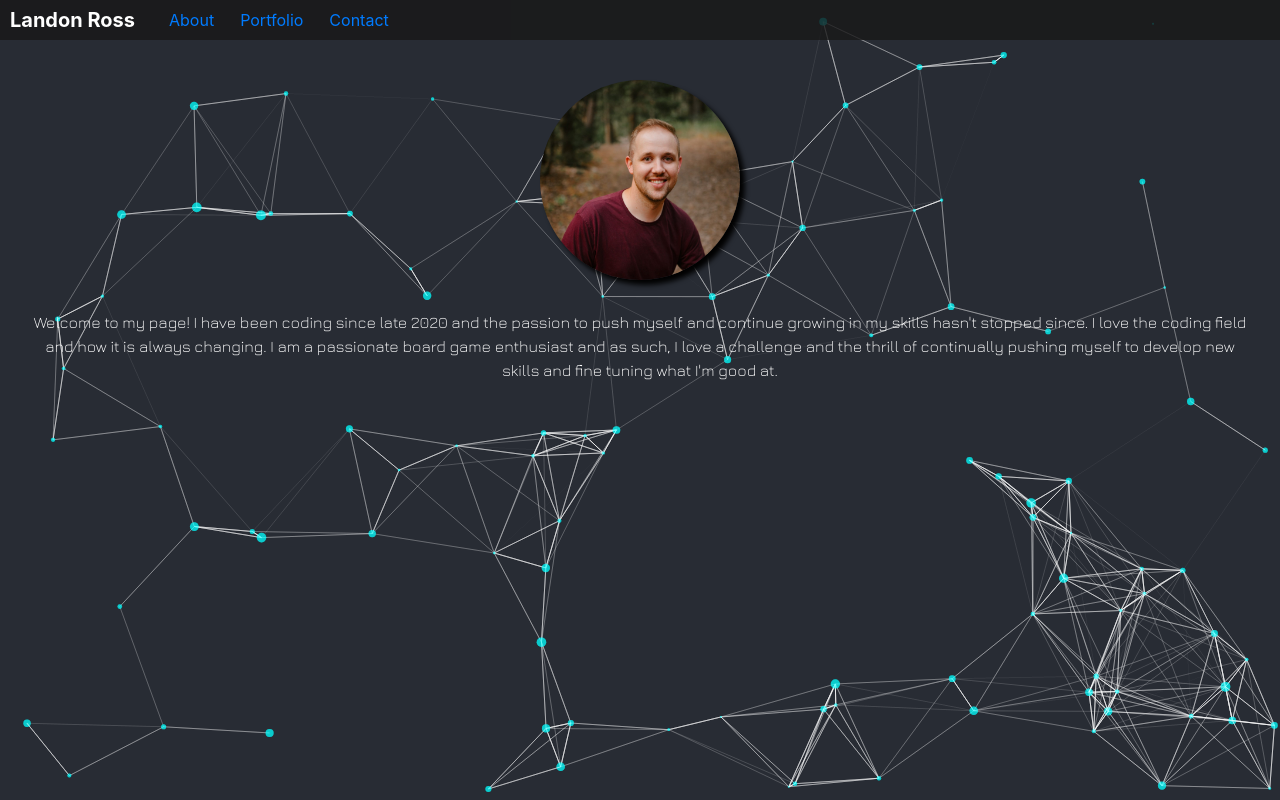
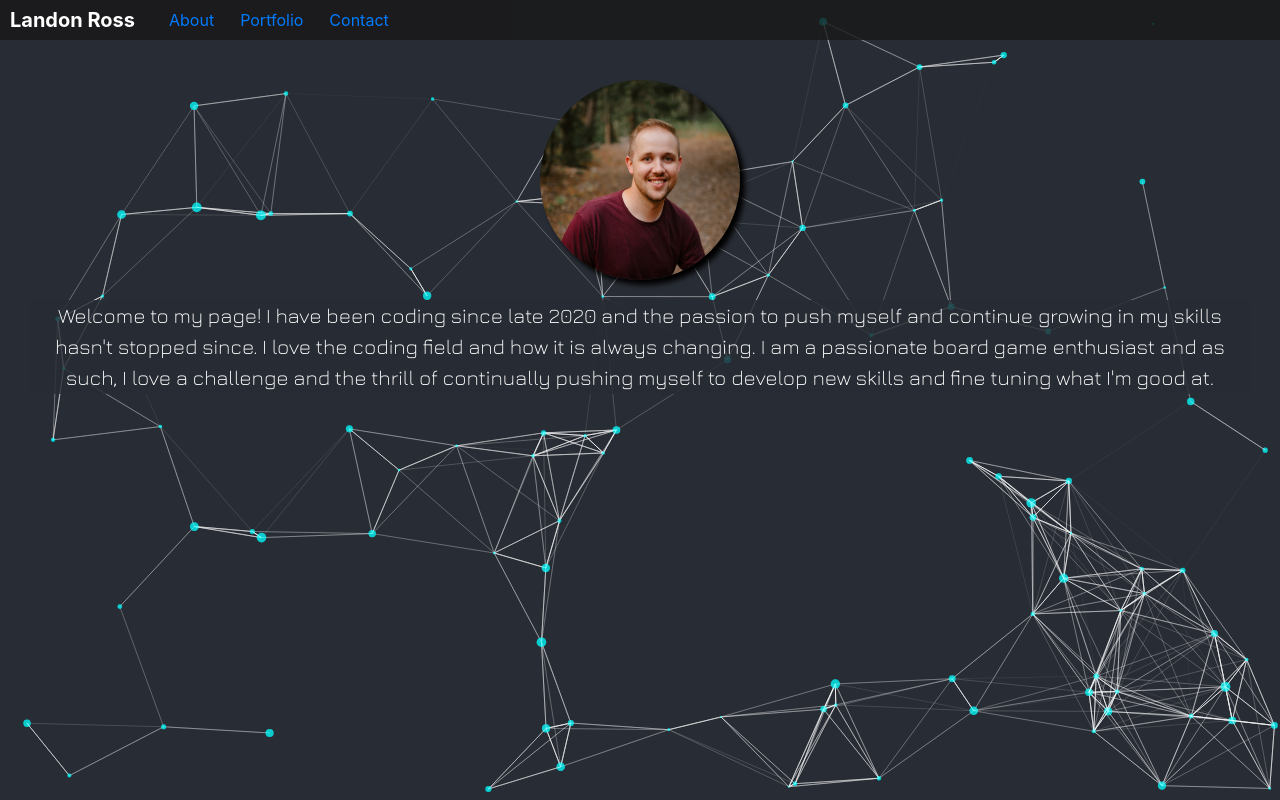
Before and after one commit to landonross/Portfolio, a React (Create React App) app: page / in a window 1280 px wide. Built offline with nearby package versions, Linux system fonts and the light colour scheme; a web font is replaced by a local one.

Commit message:
changes to text background

```diff
--- a/src/components/AboutMe/style.css
+++ b/src/components/AboutMe/style.css
@@ -2,16 +2,20 @@
     text-align: center;
     color: white;
     position: relative;
-    padding-top: 30px;
+    /* padding-top: 30px; */
     margin-left: 30px;
     margin-right: 30px;
     color: white;
     font-family: 'Jura', sans-serif;
+    font-size: 1.3rem;
+    background-color: #282c34d2;
 }
 
 .selfie {
+    margin-bottom: 20px;
     margin-top: 80px;
     border-radius: 100%;
     width: 200px;
     box-shadow: 5px 5px 5px rgb(2, 2, 2);
+    color: #282c34;
 }
```
